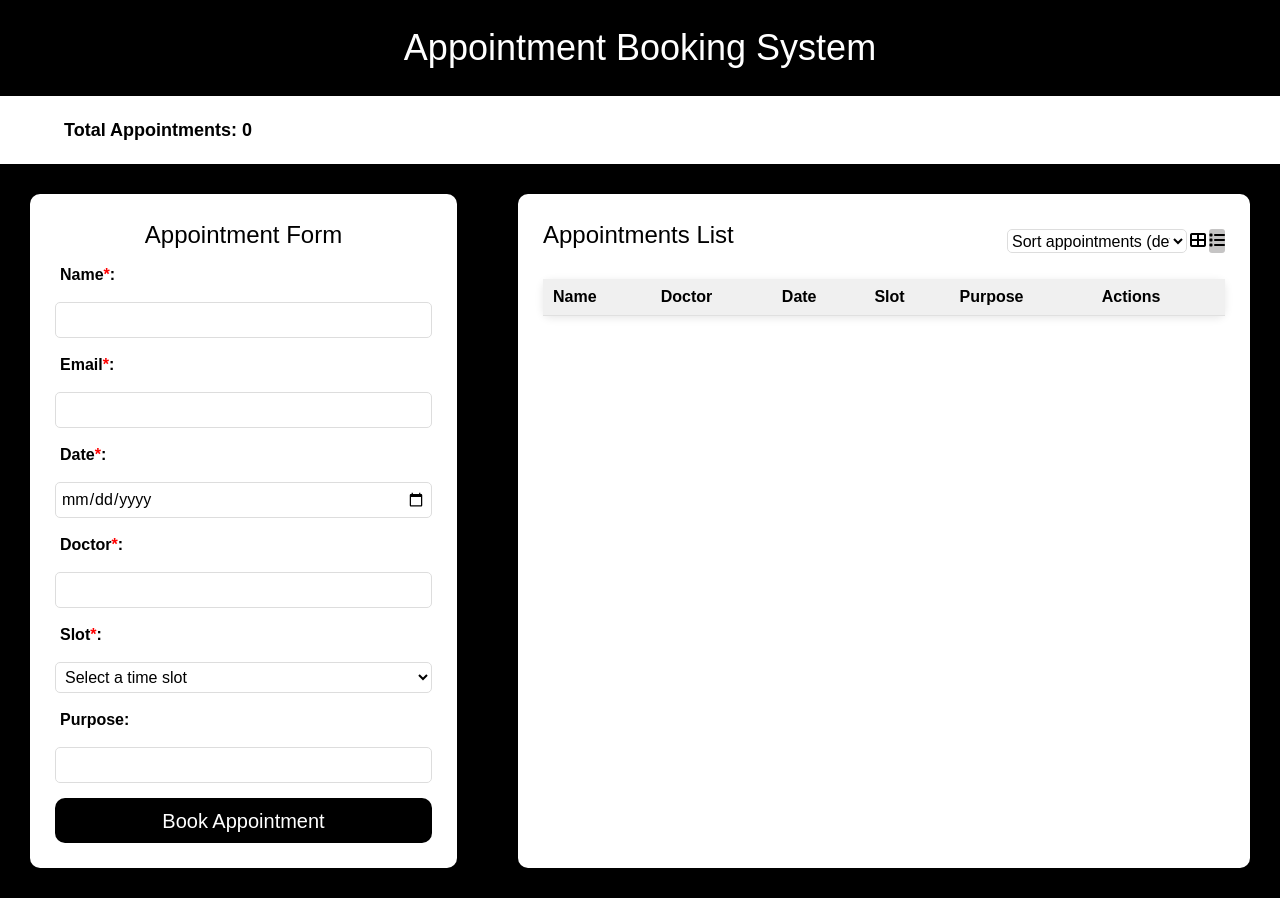
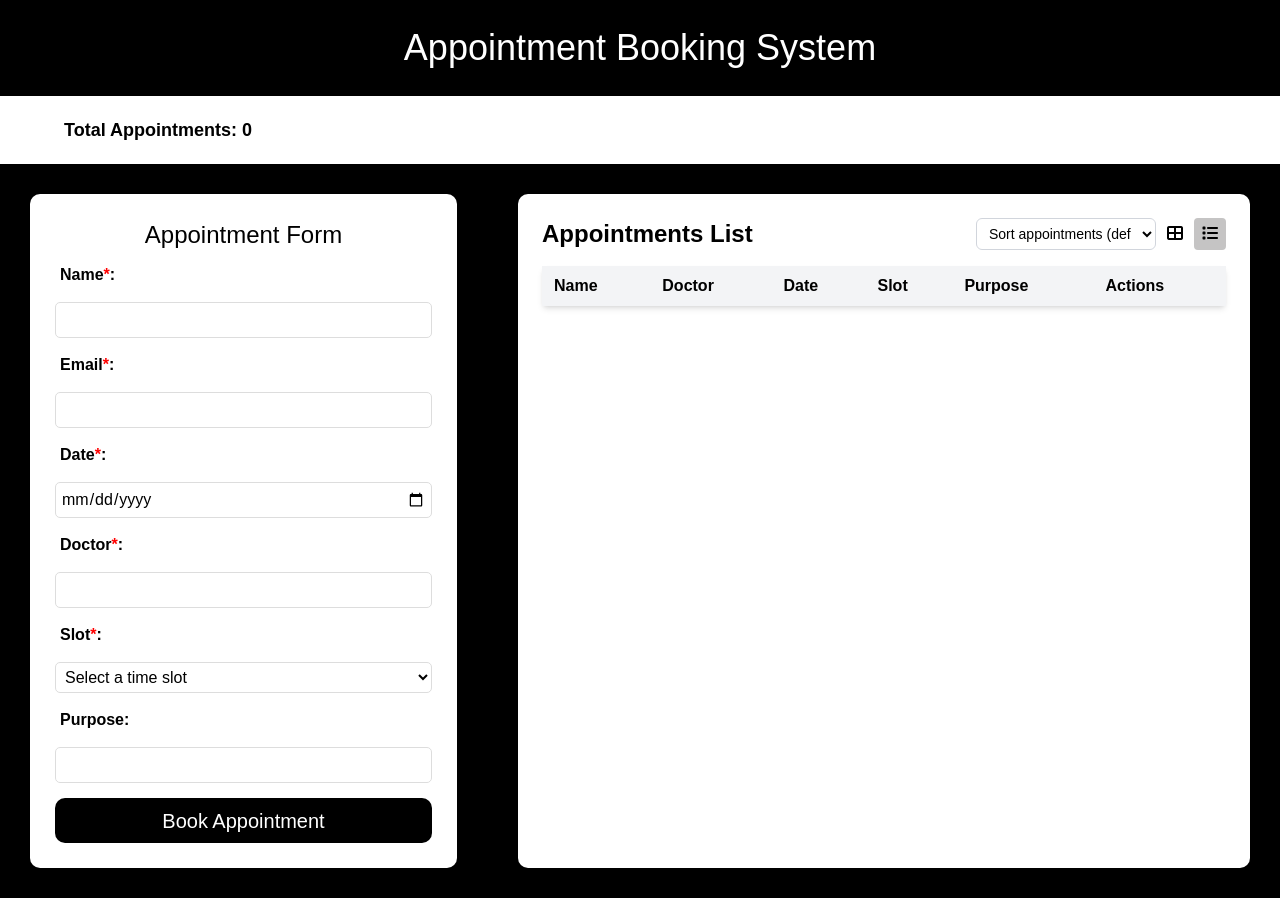
Before and after one commit to narayan-mindfire/Appointment_Booking_System_React, a React (Vite) app: page / in a window 1280 px wide. Both pictures are taken after a click on the button 1217 px from the left and 241 px from the top of the page. Built offline with nearby package versions, Linux system fonts and the light colour scheme.

Commit message:
feat: integrate tailwind in Table, Modal

```diff
--- a/src/App.css
+++ b/src/App.css
@@ -529,7 +529,7 @@ form select:focus {
     font-size: 13px;
   }
 
-  .form-container h2, .appointment-list h2{
+  .form-container h2, .-list h2{
     font-size: 20px;
   }
 
--- a/src/components/AppointmentList.tsx
+++ b/src/components/AppointmentList.tsx
@@ -20,47 +20,39 @@ function AppointmentList(): JSX.Element {
   }, []);
 
   return (
-    <div className="appointment-list">
-      <div className="appointment-head">
-        <h2 className="text-center text-2xl mb-3">Appointments List</h2>
-        <div className="app-options">
-          <select id="sort" onChange={handleSortChange}>
+    <div className="w-full md:w-[60%] p-2 md:p-6 bg-white rounded-[10px] max-h-[110vh] overflow-y-auto">
+      <div className="flex flex-row justify-between items-center mb-4">
+        <h2 className="text-center text-2xl font-semibold">
+          Appointments List
+        </h2>
+        <div className="flex flex-nowrap gap-[3px]">
+          <select
+            onChange={handleSortChange}
+            className="w-[180px] border border-gray-300 rounded-md font-medium focus:outline-none focus:border-black focus:border-2 text-sm px-2 py-[6px]"
+          >
             <option>Sort appointments (default)</option>
-            <option id="sDate" value="date">
-              Sort by date (closest first)
-            </option>
-            <option id="sDate" value="dateR">
-              Sort by date (closest last)
-            </option>
-            <option id="sDname" value="doctor">
-              Sort by doctor name (A-Z)
-            </option>
-            <option id="sDname" value="doctorR">
-              Sort by doctor name (Z-A)
-            </option>
-            <option id="sPname" value="name">
-              Sort by patient name (A-Z)
-            </option>
-            <option id="sPname" value="nameR">
-              Sort by patient name (Z-A)
-            </option>
+            <option value="date">Sort by date (closest first)</option>
+            <option value="dateR">Sort by date (closest last)</option>
+            <option value="doctor">Sort by doctor name (A-Z)</option>
+            <option value="doctorR">Sort by doctor name (Z-A)</option>
+            <option value="name">Sort by patient name (A-Z)</option>
+            <option value="nameR">Sort by patient name (Z-A)</option>
           </select>
+
           <button
-            id="btn-half"
             title="Grid view"
-            style={{
-              backgroundColor: state.isGridSelected ? "#c5c4c4" : "#fff",
-            }}
+            className={`rounded-sm border-none px-2 py-1 ${
+              state.isGridSelected ? "bg-[#c5c4c4]" : "bg-white"
+            }`}
             onClick={() => handleGridViewToggle(true)}
           >
             <i className="fas fa-th-large"></i>
           </button>
           <button
-            id="btn-full"
             title="List view"
-            style={{
-              backgroundColor: !state.isGridSelected ? "#c5c4c4" : "#fff",
-            }}
+            className={`rounded-sm border-none px-2 py-1 ${
+              !state.isGridSelected ? "bg-[#c5c4c4]" : "bg-white"
+            }`}
             onClick={() => handleGridViewToggle(false)}
           >
             <i className="fas fa-list"></i>
--- a/src/components/ContentBody.tsx
+++ b/src/components/ContentBody.tsx
@@ -3,7 +3,7 @@ import AppointmentForm from "./Form";
 
 function ContentBody() {
   return (
-    <div className="content">
+    <div className="flex flex-wrap justify-between p-[30px] bg-black">
       <AppointmentForm />
       <AppointmentList />
     </div>
--- a/src/components/Modal.tsx
+++ b/src/components/Modal.tsx
@@ -8,13 +8,23 @@ interface ModalProps {
 
 const Modal: React.FC<ModalProps> = ({ message, onConfirm, onClose }) => {
   return (
-    <div style={styles.overlay} id="myModal">
-      <div style={styles.modal}>
-        <span style={styles.close} onClick={onClose}>
-          <i className="fa-solid fa-xmark" />
+    <div
+      id="myModal"
+      className="fixed inset-0 z-[9999] flex items-center justify-center bg-black bg-opacity-50"
+    >
+      <div className="relative w-[90%] max-w-md bg-white p-6 rounded-lg text-center shadow-lg">
+        <span
+          className="absolute top-3 right-4 text-2xl font-bold cursor-pointer select-none"
+          onClick={onClose}
+        >
+          <i className="fa-solid fa-xmark"></i>
         </span>
-        <p>{message}</p>
-        <button id="confirm-button" onClick={onConfirm}>
+        <p className="text-gray-800 text-base my-5">{message}</p>
+        <button
+          id="confirm-button"
+          onClick={onConfirm}
+          className="bg-red-600 hover:bg-black text-white font-medium px-5 py-2 rounded-md text-sm transition-colors"
+        >
           Confirm
         </button>
       </div>
@@ -22,33 +32,4 @@ const Modal: React.FC<ModalProps> = ({ message, onConfirm, onClose }) => {
   );
 };
 
-const styles: Record<string, React.CSSProperties> = {
-  overlay: {
-    position: "fixed",
-    top: 0,
-    left: 0,
-    right: 0,
-    bottom: 0,
-    backgroundColor: "rgba(0,0,0,0.5)",
-    display: "flex",
-    alignItems: "center",
-    justifyContent: "center",
-    zIndex: 9999,
-  },
-  modal: {
-    backgroundColor: "white",
-    padding: "20px",
-    borderRadius: "10px",
-    position: "relative",
-    minWidth: "300px",
-    textAlign: "center",
-  },
-  close: {
-    position: "absolute",
-    top: "10px",
-    right: "10px",
-    cursor: "pointer",
-  },
-};
-
 export default Modal;
--- a/src/components/Table.tsx
+++ b/src/components/Table.tsx
@@ -13,23 +13,31 @@ interface TableRowProps {
 const TableRow: React.FC<TableRowProps> = ({ app, isEditing, onDelete }) => {
   const { editAppointment } = useAppointmentActions();
   return (
-    <>
-      <tr className={isEditing ? "highlighted" : ""}>
-        <td>{app.name}</td>
-        <td>{app.doctor}</td>
-        <td>{app.date}</td>
-        <td>{app.slot}</td>
-        <td>{app.purpose}</td>
-        <td>
-          <button className="edit" onClick={() => editAppointment(app)}>
+    <tr
+      className={`${
+        isEditing ? "bg-gray-200 border-2 border-black" : ""
+      } hover:bg-gray-100`}
+    >
+      <td className="px-3 py-2 border-b border-gray-200">{app.name}</td>
+      <td className="px-3 py-2 border-b border-gray-200">{app.doctor}</td>
+      <td className="px-3 py-2 border-b border-gray-200">{app.date}</td>
+      <td className="px-3 py-2 border-b border-gray-200">{app.slot}</td>
+      <td className="px-3 py-2 border-b border-gray-200">{app.purpose}</td>
+      <td className="px-3 py-2 border-b border-gray-200">
+        <button
+          className="w-full px-3 py-1 mb-1 text-sm border border-black rounded hover:opacity-85 bg-white text-black"
+          onClick={() => editAppointment(app)}
+        >
           Edit
         </button>
-          <button className="delete" onClick={onDelete}>
+        <button
+          className="w-full px-3 py-1 text-sm border border-black rounded hover:opacity-85 bg-black text-white"
+          onClick={onDelete}
+        >
           Delete
         </button>
       </td>
     </tr>
-    </>
   );
 };
 
@@ -47,18 +55,18 @@ const AppointmentTable: React.FC = () => {
   }
   return (
     <>
-      <table className="appointment-table" id="appointment-table">
-        <thead>
+      <table className="w-full mt-4 border-collapse bg-white rounded shadow-md max-h-[80vh] overflow-y-auto">
+        <thead className="bg-gray-100 text-left">
           <tr>
-            <th>Name</th>
-            <th>Doctor</th>
-            <th>Date</th>
-            <th>Slot</th>
-            <th>Purpose</th>
-            <th>Actions</th>
+            <th className="px-3 py-2">Name</th>
+            <th className="px-3 py-2">Doctor</th>
+            <th className="px-3 py-2">Date</th>
+            <th className="px-3 py-2">Slot</th>
+            <th className="px-3 py-2">Purpose</th>
+            <th className="px-3 py-2">Actions</th>
           </tr>
         </thead>
-        <tbody className="table-body" id="appointment-table-body">
+        <tbody className="text-sm">
           {appointments.map((app) => (
             <TableRow
               key={app.id}
```
Lines whose indentation alone changed are shown as unchanged.
